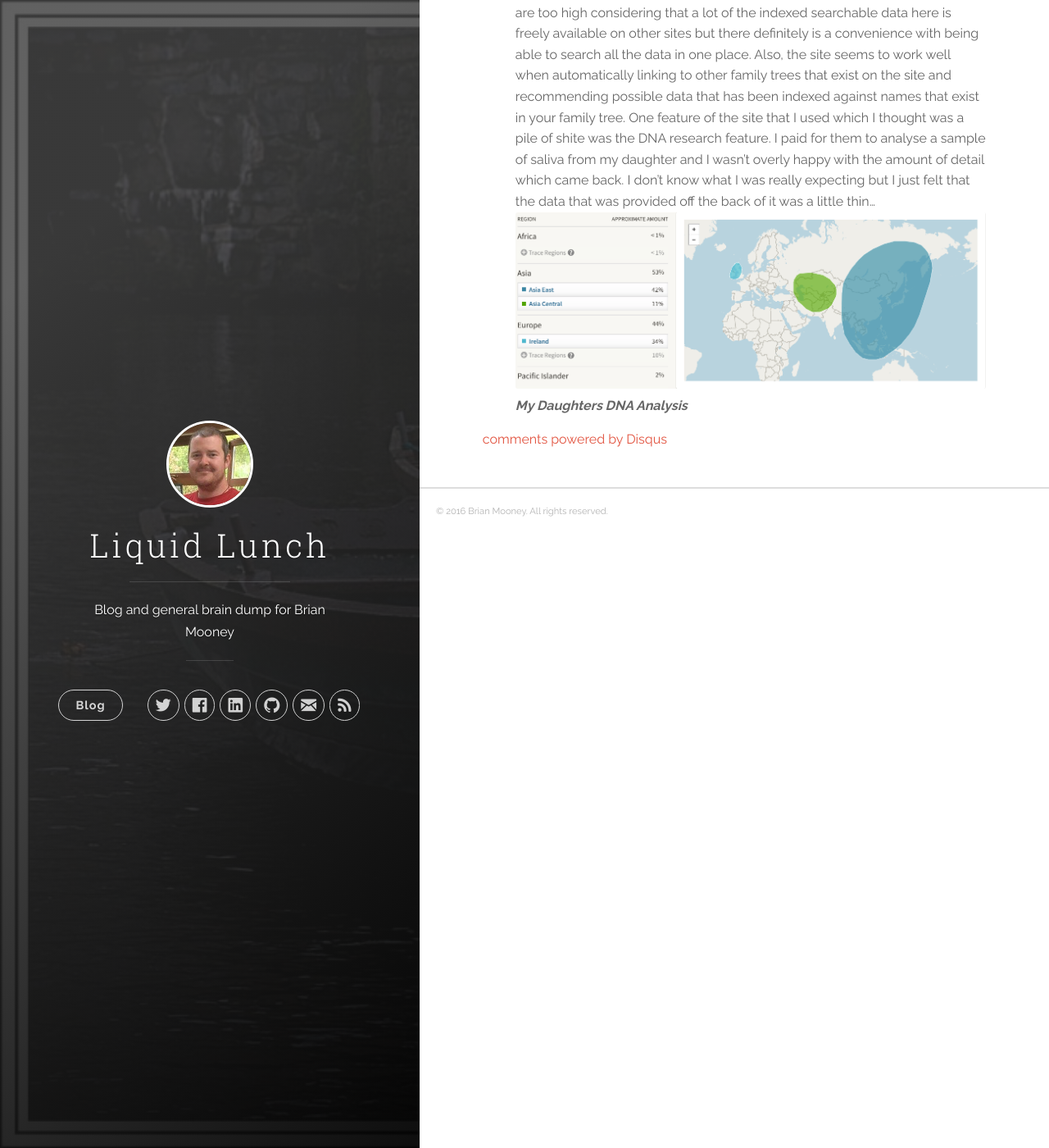
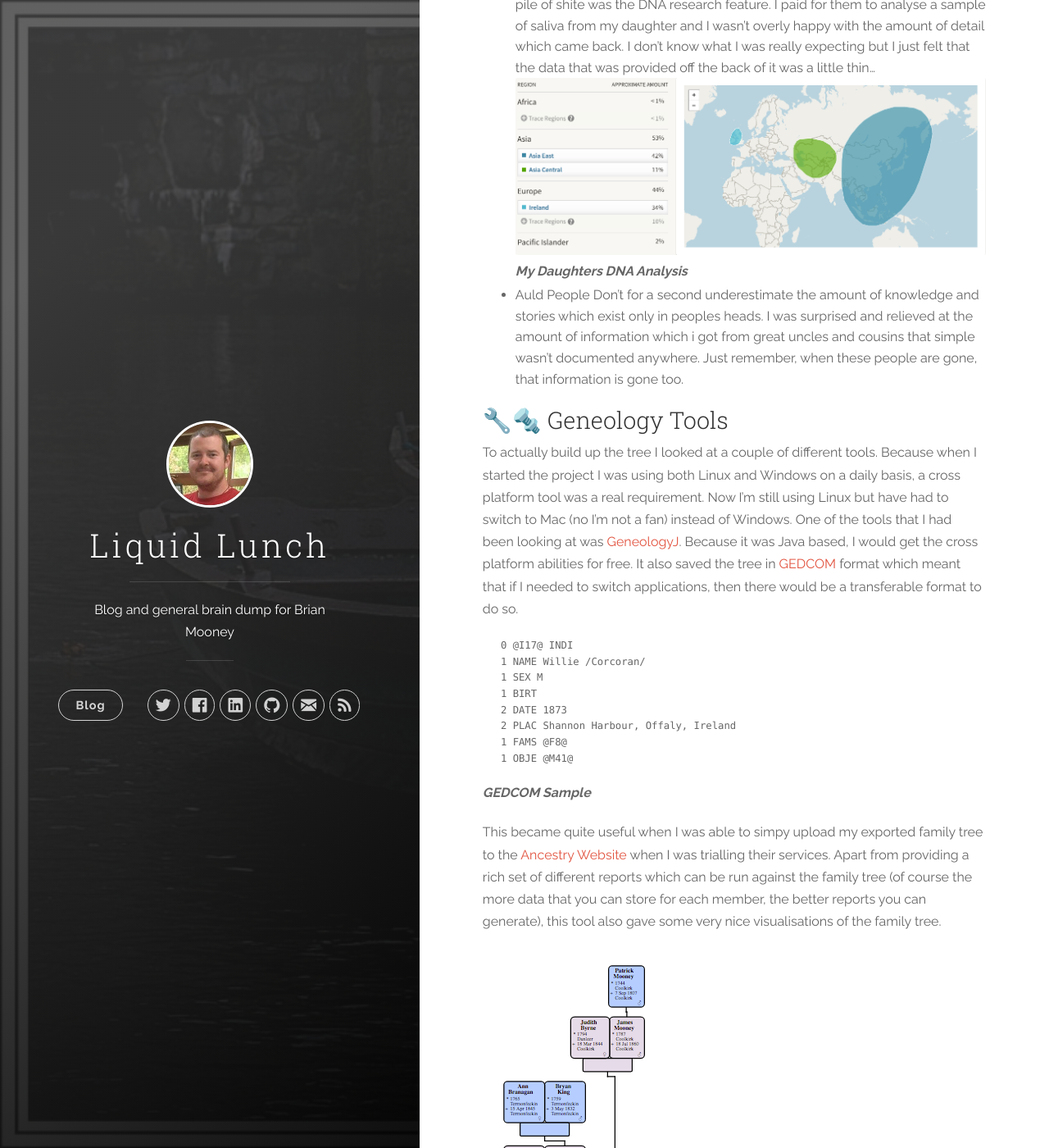
Before and after one commit to irishshagua/irishshagua.github.io, a Jekyll site: the page built from _posts/2020-01-01-family-history.md, in a window 1280 px wide and 1400 px high, scrolled down 2498 px. Shown: the whole window at 82% size. Built offline with Jekyll 4.4.1, drawn with Linux system fonts in a browser that asks for light colours; nearby versions of some CDN libraries; emoji names are drawn with the system emoji font; comment, search, counter and statistics services are not loaded; some of the changed text lies outside the part shown.

Commit message:
Finish Family History Post

````diff
--- a/_layouts/post.html
+++ b/_layouts/post.html
@@ -9,10 +9,10 @@ layout: default
       {% endif %}
       <span class="post-meta__tags">{% for tag in page.tags %}<a href="{{ site.baseurl }}tags/#{{ tag }}">{{ tag }}</a> {% endfor %}</span>
     </div>
-    <h1 class="post-title">{{ page.title }}</h1>
     {% if page.image %}
       <img src="{% unless page.image contains 'http' %}{{ site.baseurl }}{% endunless %}{{ page.image }}" class="post-img-header"/>
     {% endif %}
+    <h1 class="post-title">{{ page.title }}</h1>
   </header>
 
   <section class="post">
--- a/_posts/2020-01-01-family-history.md
+++ b/_posts/2020-01-01-family-history.md
@@ -21,21 +21,47 @@ The below resources are listed in no particular order, but they have all played
    **_Thomas Mooney Post Mortem Pension Report_**
 * [Irish Census Records]
    Most historic Irish census records were pulped after the Government of the day had garnered whatever they found useful from them but there are records from the 1901 and 1911. These have all been digitized and indexed. This makes searching quite easy and can give good detail in terms of location and siblings. As well as the census records, you can also search indexed church records for baptisms and marriages.
-   ![Connell Census]
-   **_Daniel Connell 1901 Census Records_**
+   ![Simon Mooney Census]
+   **_Simon Mooney 1901 Census Records_**
 * [Ancestry Website]
    This was the only paid service that I used during the research and was a bit hit and miss. I think the subscription fees for this site are too high considering that a lot of the indexed searchable data here is freely available on other sites but there definitely is a convenience with being able to search all the data in one place. Also, the site seems to work well when automatically linking to other family trees that exist on the site and recommending possible data that has been indexed against names that exist in your family tree. One feature of the site that I used which I thought was a pile of shite was the DNA research feature. I paid for them to analyse a sample of saliva from my daughter and I wasn't overly happy with the amount of detail which came back. I don't know what I was really expecting but I just felt that the data that was provided off the back of it was a little thin...
    ![Ancestry DNA Analysis]
    **_My Daughters DNA Analysis_**
+* Auld People
+   Don't for a second underestimate the amount of knowledge and stories which exist only in peoples heads. I was surprised and relieved at the amount of information which i got from great uncles and cousins that simple wasn't documented anywhere. Just remember, when these people are gone, that information is gone too.
+
+### :wrench::nut_and_bolt: Geneology Tools
+To actually build up the tree I looked at a couple of different tools. Because when I started the project I was using both Linux and Windows on a daily basis, a cross platform tool was a real requirement. Now I'm still using Linux but have had to switch to Mac (no I'm not a fan) instead of Windows. One of the tools that I had been looking at was [GeneologyJ]. Because it was Java based, I would get the cross platform abilities for free. It also saved the tree in [GEDCOM] format which meant that if I needed to switch applications, then there would be a transferable format to do so.
+
+```gedcom
+   0 @I17@ INDI
+   1 NAME Willie /Corcoran/
+   1 SEX M
+   1 BIRT
+   2 DATE 1873
+   2 PLAC Shannon Harbour, Offaly, Ireland
+   1 FAMS @F8@
+   1 OBJE @M41@
+```
+**_GEDCOM Sample_**
+
+ This became quite useful when I was able to simpy upload my exported family tree to the [Ancestry Website] when I was trialling their services. Apart from providing a rich set of different reports which can be run against the family tree (of course the more data that you can store for each member, the better reports you can generate), this tool also gave some very nice visualisations of the family tree.
+
+ ![Sample Family Tree]
+
+ **_Sample Of GeneologyJ Visualisations_**
 
 
 <!-- Web Links -->
 [Guiness Storehouse Archives]: https://www.guinness-storehouse.com/en/archives/archives-catalogue
 [Irish Census Records]: https://www.irishgenealogy.ie
 [Ancestry Website]: http://www.ancestry.co.uk/
+[GeneologyJ]: http://genj.sourceforge.net/
+[GEDCOM]: https://en.wikipedia.org/wiki/GEDCOM
 
 <!-- Images -->
 [Simon Mooney Guinness Wage Increase]: /images/familyHistory/simonMooneyWageIncreaseGuinness.jpg
 [Thomas Mooney Guinness Post Mortem]: /images/familyHistory/thomasMooneyPostMortemReportGuinness.jpg
-[Connell Census]: /images/familyHistoryCensus.png
+[Simon Mooney Census]: /images/familyHistory/simonMooneyCensus.png
 [Ancestry DNA Analysis]: /images/familyHistory/ancestryDnaAnalysis.png
+[Sample Family Tree]: /images/familyHistory/samplefamilyTree.png
````
Also changed, not shown: other parts of _posts/2020-01-01-family-history.md (+1 -1 lines), images/familyHistory/sampleFamilyTree.png (added), images/familyHistory/simonMooneyCensus.png (added).
